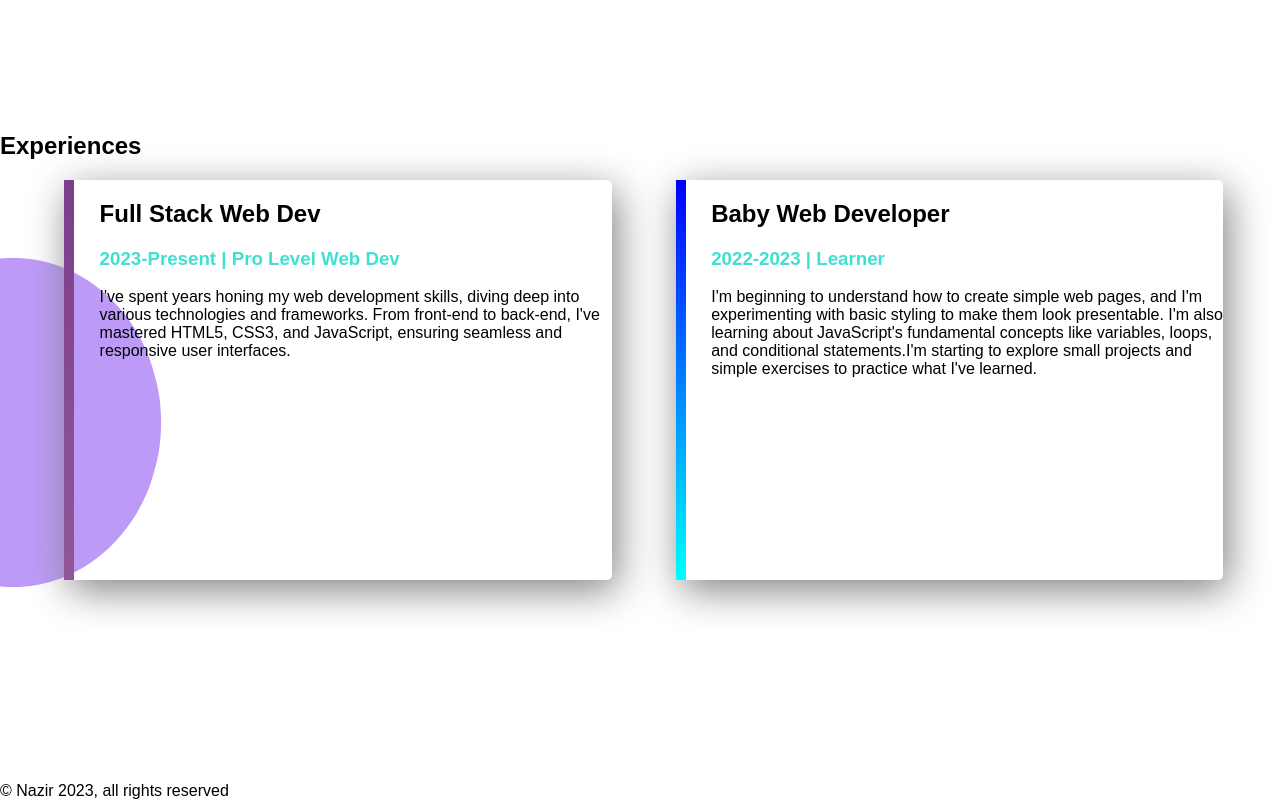
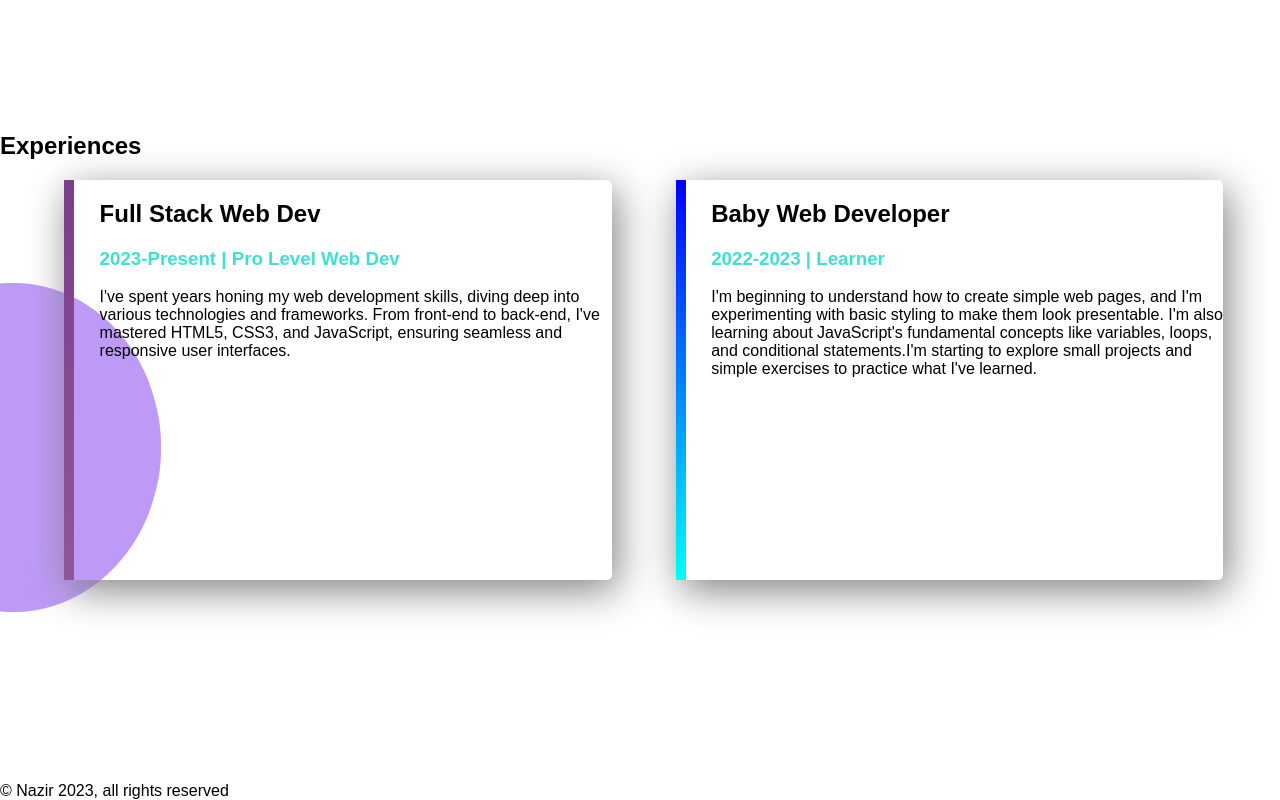
Before and after one commit to Shaon007/index01, a plain HTML site: page index.html in a window 1280 px wide. Shown: the part 1188-1988 px from the top of the page. Drawn offline with Linux system fonts and the light colour scheme; a web font is replaced by a local one.

Commit message:
Update style.css

```diff
--- a/style.css
+++ b/style.css
@@ -66,9 +66,8 @@ h4{
 }
 .bottom-banner{
     background-image: url(images/Project2.jpg) ;
-
     background-repeat: no-repeat;
-    background-position-x: left;
+    background-position: left;
 }
 #full-stack{
     border-left: 10px solid;
```
